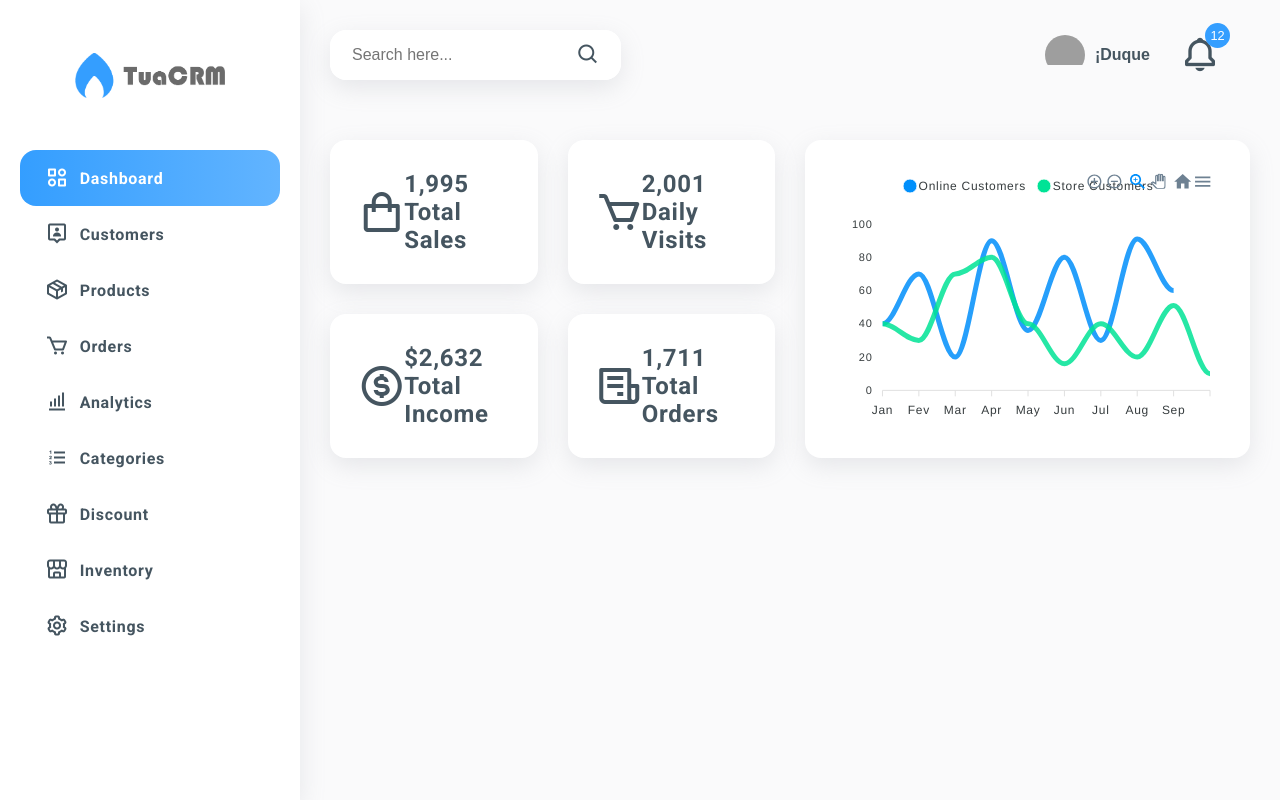
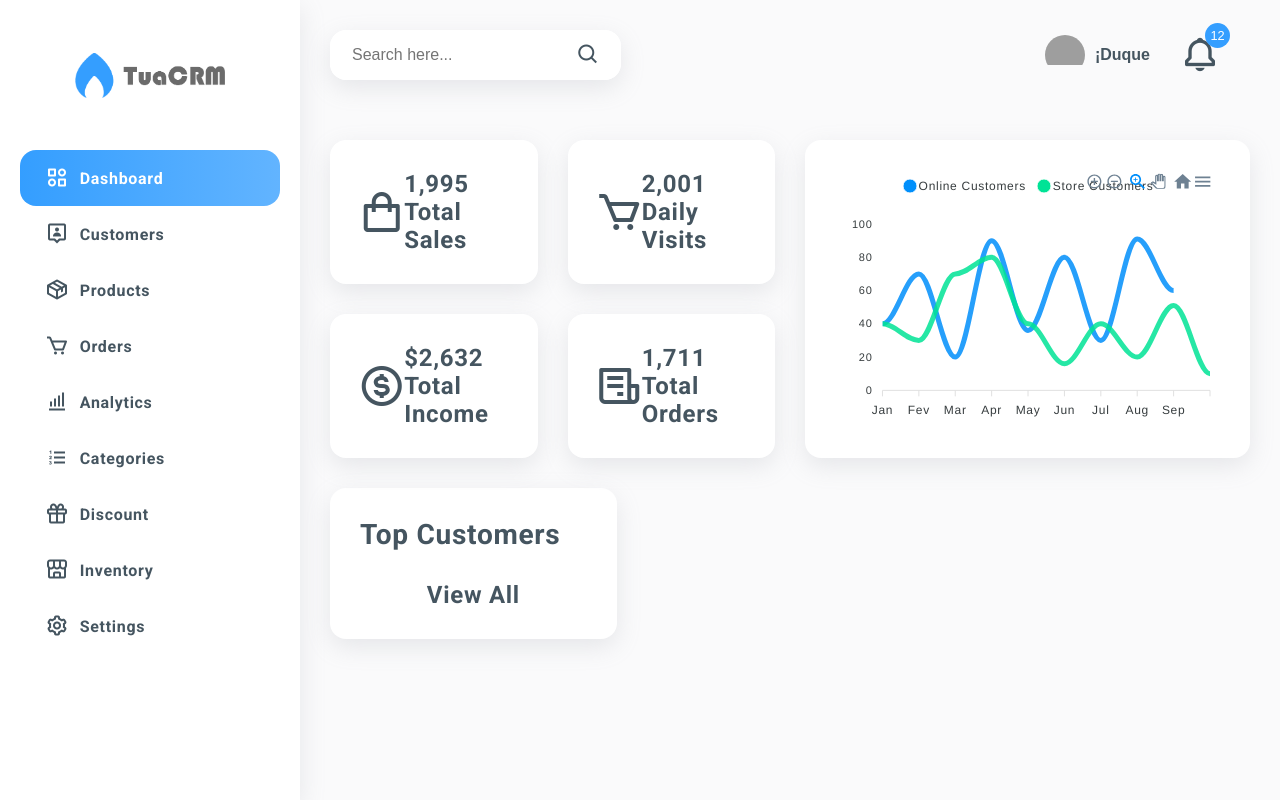
Before and after one commit to AlexMarquesAlves/Vite-Admin_Dashboard, a React (Vite) app: page / in a window 1280 px wide. Built offline with nearby package versions, Linux system fonts and the light colour scheme; grey boxes are pictures that could not be loaded.

Commit message:
Feat: Top customers card

```diff
--- a/src/pages/Dashboard/index.tsx
+++ b/src/pages/Dashboard/index.tsx
@@ -2,6 +2,7 @@ import { ReactNode } from "react";
 import statusCards from "../../assets/JsonData/status-card-data.json";
 import StatusCard from "../../components/StatusCard";
 import Chart from "react-apexcharts";
+import { Link } from "react-router-dom";
 
 interface DashboardProps {
   children: ReactNode;
@@ -81,6 +82,18 @@ function Dashboard({ children }: DashboardProps) {
               />
             </div>
           </div>
+
+          <div className="col-4">
+            <div className="card">
+              <div className="card__header">
+                <h3>Top customers</h3>
+              </div>
+              <div className="card__body">{/* table */}</div>
+              <div className="card__footer">
+                <Link to="/">view all</Link>
+              </div>
+            </div>
+          </div>
         </div>
       </h2>
     </div>
```
